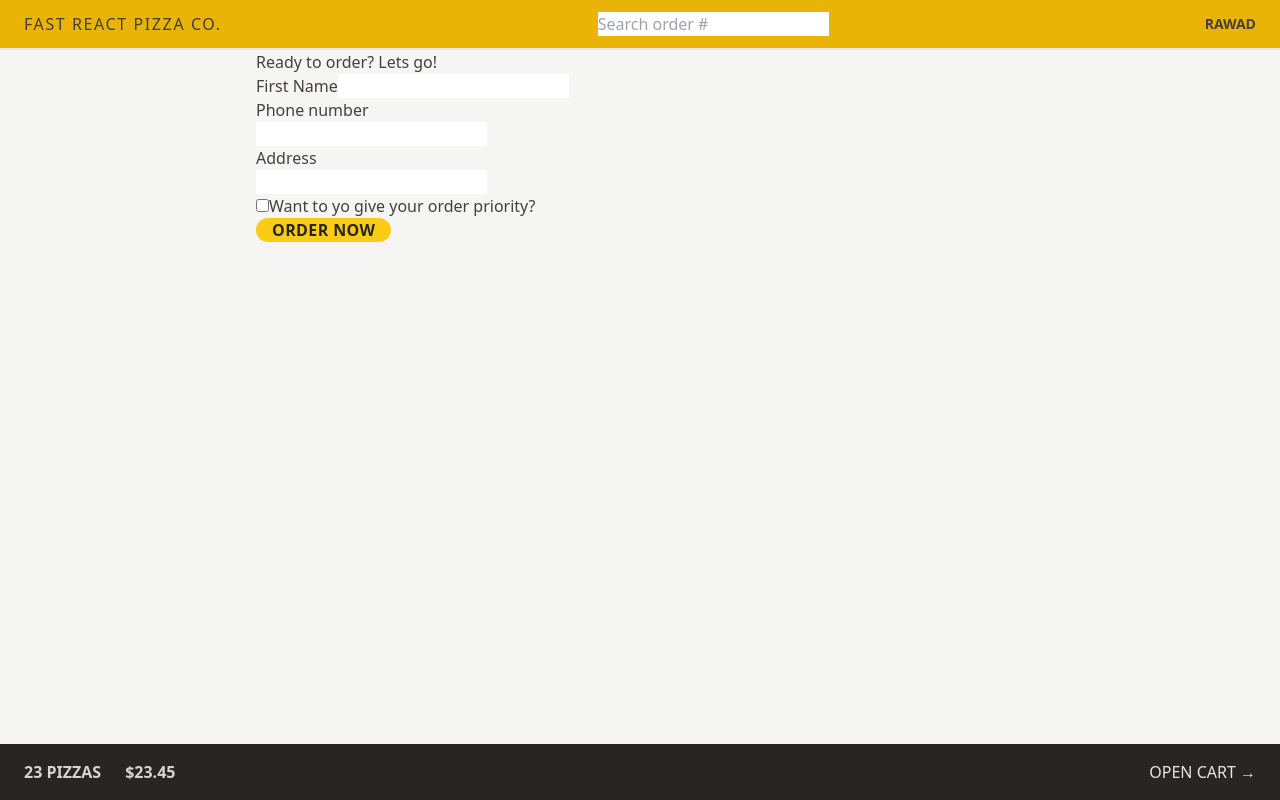
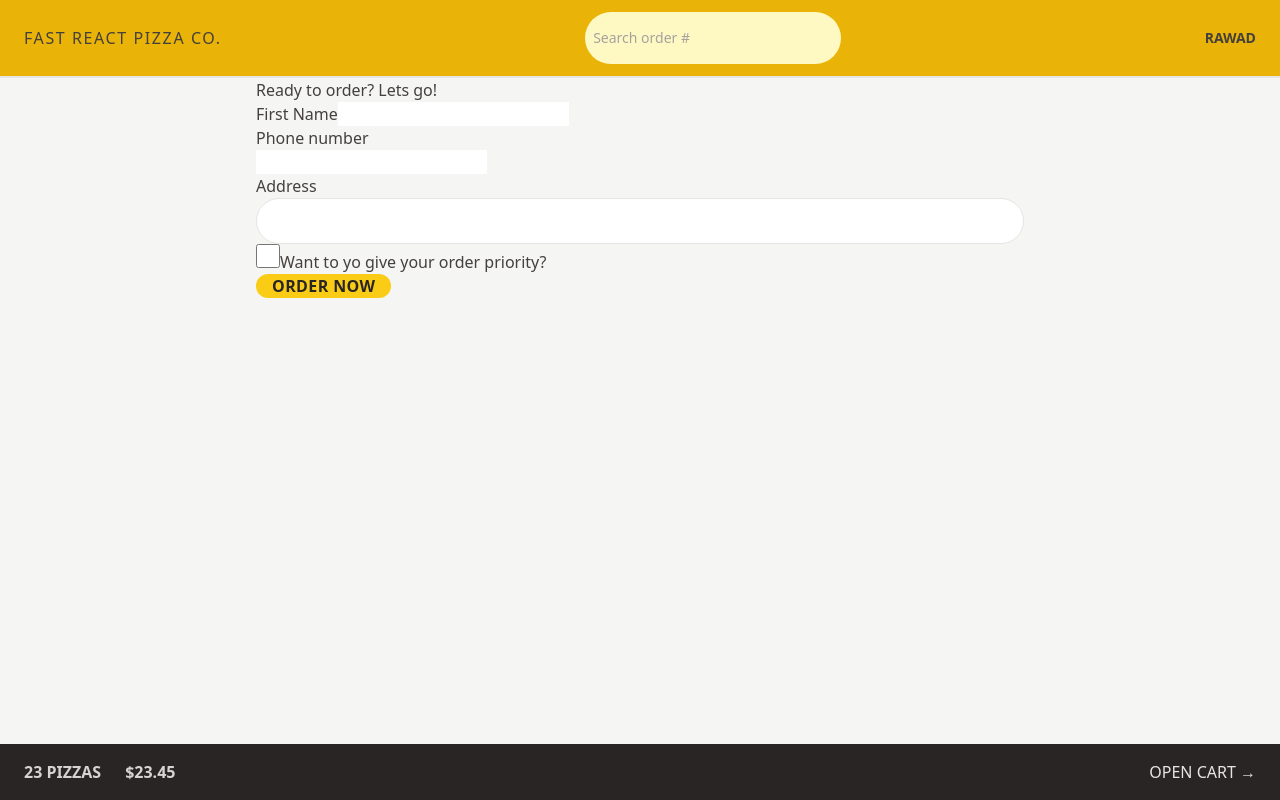
Before and after one commit to rawadabu/pizza-fast, a React (Vite) app in the folder fast-react-pizza/: page /order/new in a window 1280 px wide. Built offline with nearby package versions, Linux system fonts and the light colour scheme.

Commit message:
Tailwind: styling forms 🎨

```diff
--- a/fast-react-pizza/src/features/order/CreateOrder.jsx
+++ b/fast-react-pizza/src/features/order/CreateOrder.jsx
@@ -64,7 +64,12 @@
         <div>
           <label>Address</label>
           <div>
-            <input type="text" name="address" required />
+            <input
+              type="text"
+              name="address"
+              required
+              className="w-full rounded-full border border-stone-200 px-4 py-2 text-sm transition-all duration-300 placeholder:text-stone-500 focus:ring focus:ring-yellow-400 md:px-6 md:py-3"
+            />
           </div>
         </div>
 
@@ -73,6 +78,7 @@
             type="checkbox"
             name="priority"
             id="priority"
+            className="h-6 w-6 accent-yellow-400 focus:ring focus:ring-yellow-400 focus:ring-offset-2"
             // value={withPriority}
             // onChange={(e) => setWithPriority(e.target.checked)}
           />
--- a/fast-react-pizza/src/features/order/SearchOrder.jsx
+++ b/fast-react-pizza/src/features/order/SearchOrder.jsx
@@ -1,15 +1,15 @@
-import { useState } from "react";
-import { useNavigate } from "react-router-dom";
+import { useState } from 'react';
+import { useNavigate } from 'react-router-dom';
 
 function SearchOrder() {
-  const [query, setQuery] = useState("");
+  const [query, setQuery] = useState('');
   const navigate = useNavigate();
 
   function handleSubmit(e) {
     e.preventDefault();
     if (!query) return;
     navigate(`/order/${query}`);
-    setQuery("");
+    setQuery('');
   }
 
   return (
@@ -18,6 +18,7 @@
         placeholder="Search order #"
         value={query}
         onChange={(e) => setQuery(e.target.value)}
+        className="focus::w-72 w-28 rounded-full bg-yellow-100 px-2 py-4 text-sm transition-all duration-300 placeholder:text-stone-400 focus:outline-none focus:ring focus:ring-yellow-500 focus:ring-opacity-50 sm:w-64 "
       />
     </form>
   );
```
